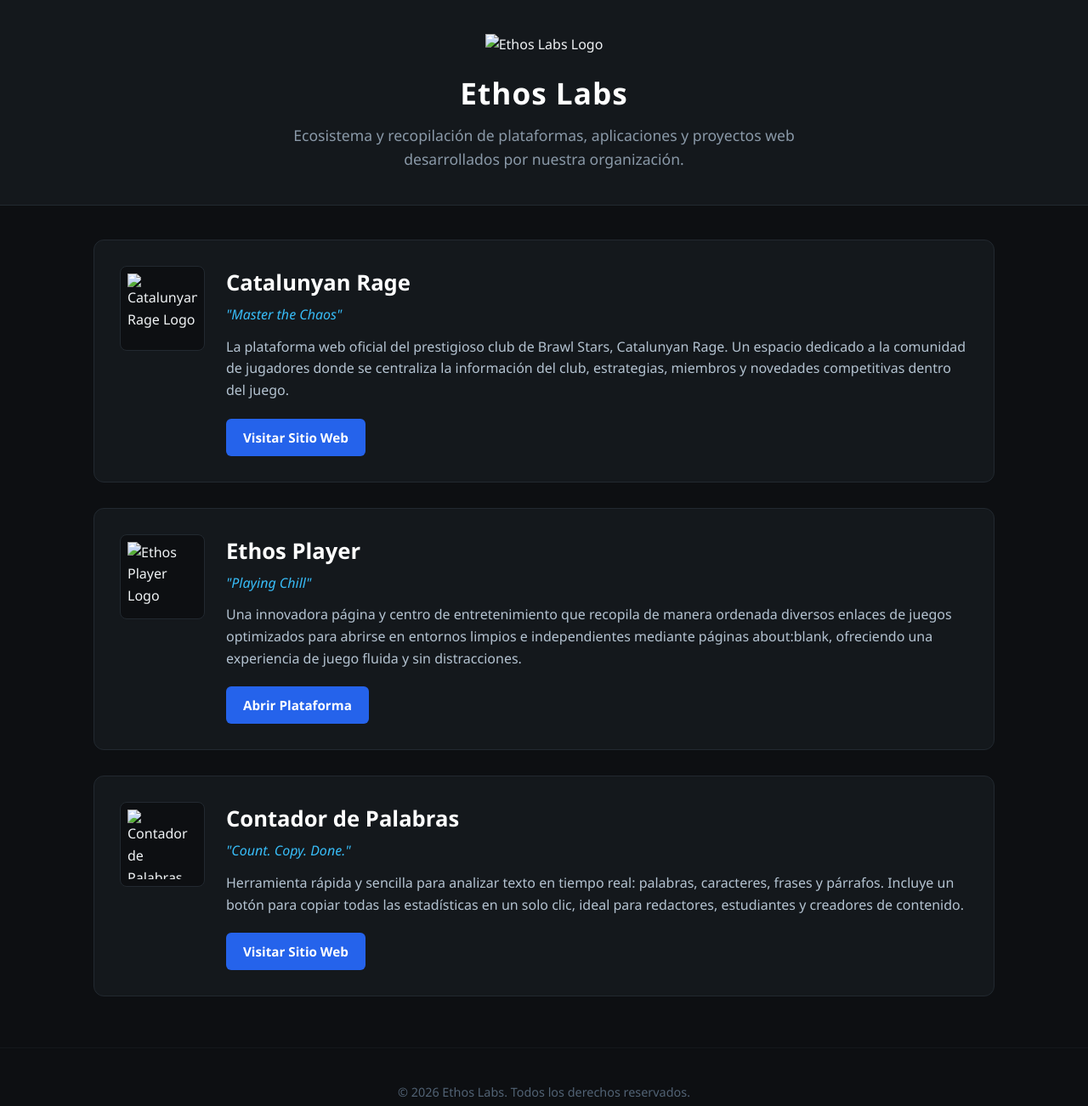
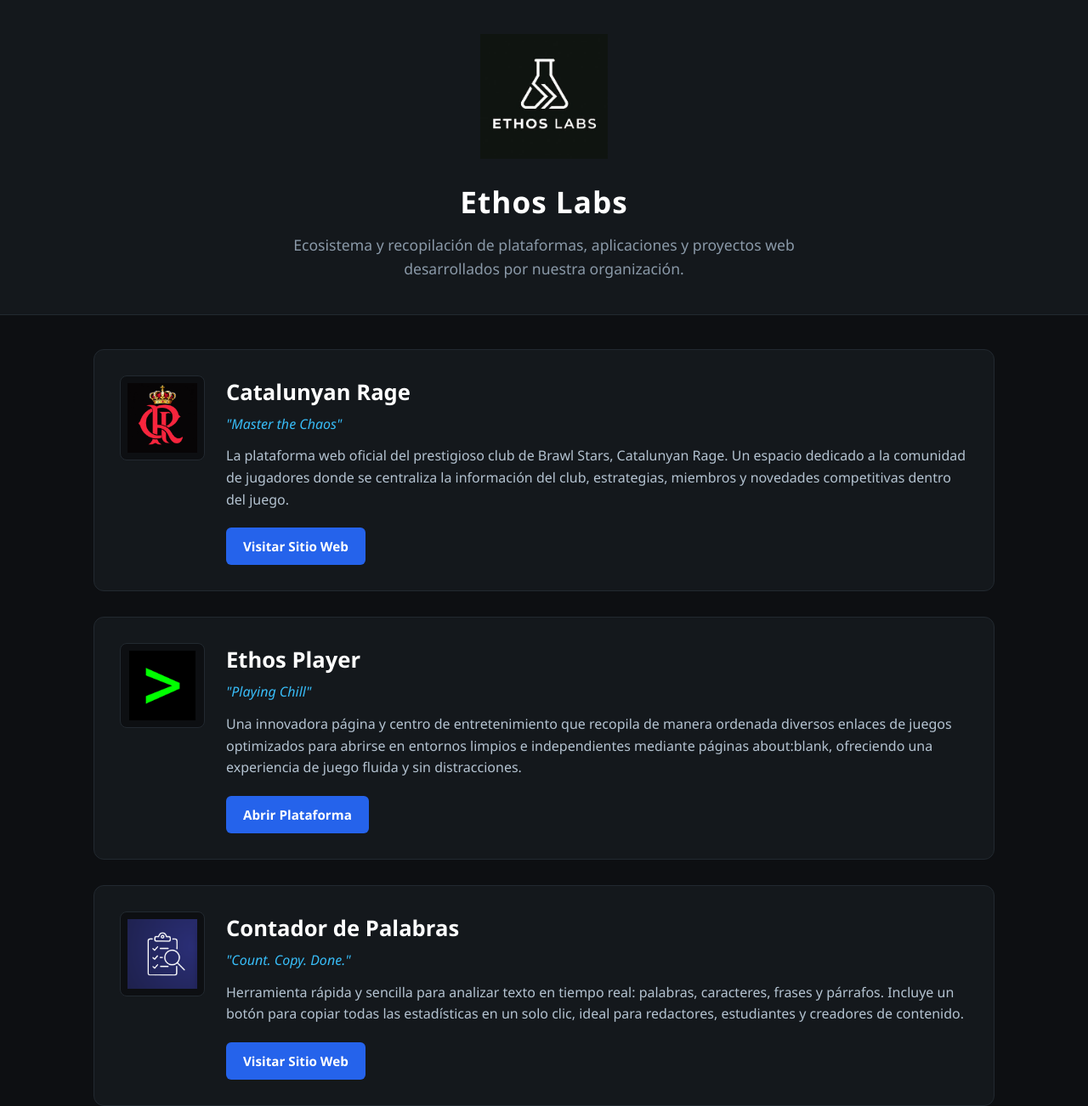
Before and after one commit to ethosbugs/ethos-labs, a plain HTML site: page index.html in a window 1280 px wide. Shown: the top 1302 px of the page at 85% size. Drawn offline with Linux system fonts and the light colour scheme; the site is published under a folder, as on GitHub Pages, so addresses that start at the root find nothing.

Commit message:
Add favicon and improve HTML structure
Added favicon link and formatted HTML structure.

```diff
--- a/index.html
+++ b/index.html
@@ -4,6 +4,9 @@
     <meta charset="UTF-8">
     <meta name="viewport" content="width=device-width, initial-scale=1.0">
     <title>Ethos Labs - Portfolio de Proyectos</title>
+
+    <link rel="icon" type="image/png" href="assets/ethos-labs.png">
+
     <style>
         * {
             box-sizing: border-box;
@@ -152,7 +155,7 @@
 <body>
 
     <header>
-        <img src="/assets/ethos-labs.png" alt="Ethos Labs Logo" class="main-logo">
+        <img src="assets/ethos-labs.png" alt="Ethos Labs Logo" class="main-logo">
         <h1>Ethos Labs</h1>
         <p class="subtitle">Ecosistema y recopilación de plataformas, aplicaciones y proyectos web desarrollados por nuestra organización.</p>
     </header>
@@ -160,10 +163,9 @@
     <main>
         <div class="projects-grid">
 
-            <!-- Proyecto 1: Catalunyan Rage -->
             <div class="project-card">
                 <div class="project-logo-cell">
-                    <img src="/assets/catalunyan-rage.png" alt="Catalunyan Rage Logo" class="project-logo">
+                    <img src="assets/catalunyan-rage.png" alt="Catalunyan Rage Logo" class="project-logo">
                 </div>
                 <div class="project-content-cell">
                     <h2 class="project-title">Catalunyan Rage</h2>
@@ -173,10 +175,9 @@
                 </div>
             </div>
 
-            <!-- Proyecto 2: Ethos Player -->
             <div class="project-card">
                 <div class="project-logo-cell">
-                    <img src="/assets/ethos-player.png" alt="Ethos Player Logo" class="project-logo">
+                    <img src="assets/ethos-player.png" alt="Ethos Player Logo" class="project-logo">
                 </div>
                 <div class="project-content-cell">
                     <h2 class="project-title">Ethos Player</h2>
@@ -186,10 +187,9 @@
                 </div>
             </div>
 
-            <!-- Proyecto 3: Contador de Palabras -->
             <div class="project-card">
                 <div class="project-logo-cell">
-                    <img src="/assets/contador.png" alt="Contador de Palabras Logo" class="project-logo">
+                    <img src="assets/contador.png" alt="Contador de Palabras Logo" class="project-logo">
                 </div>
                 <div class="project-content-cell">
                     <h2 class="project-title">Contador de Palabras</h2>
```
